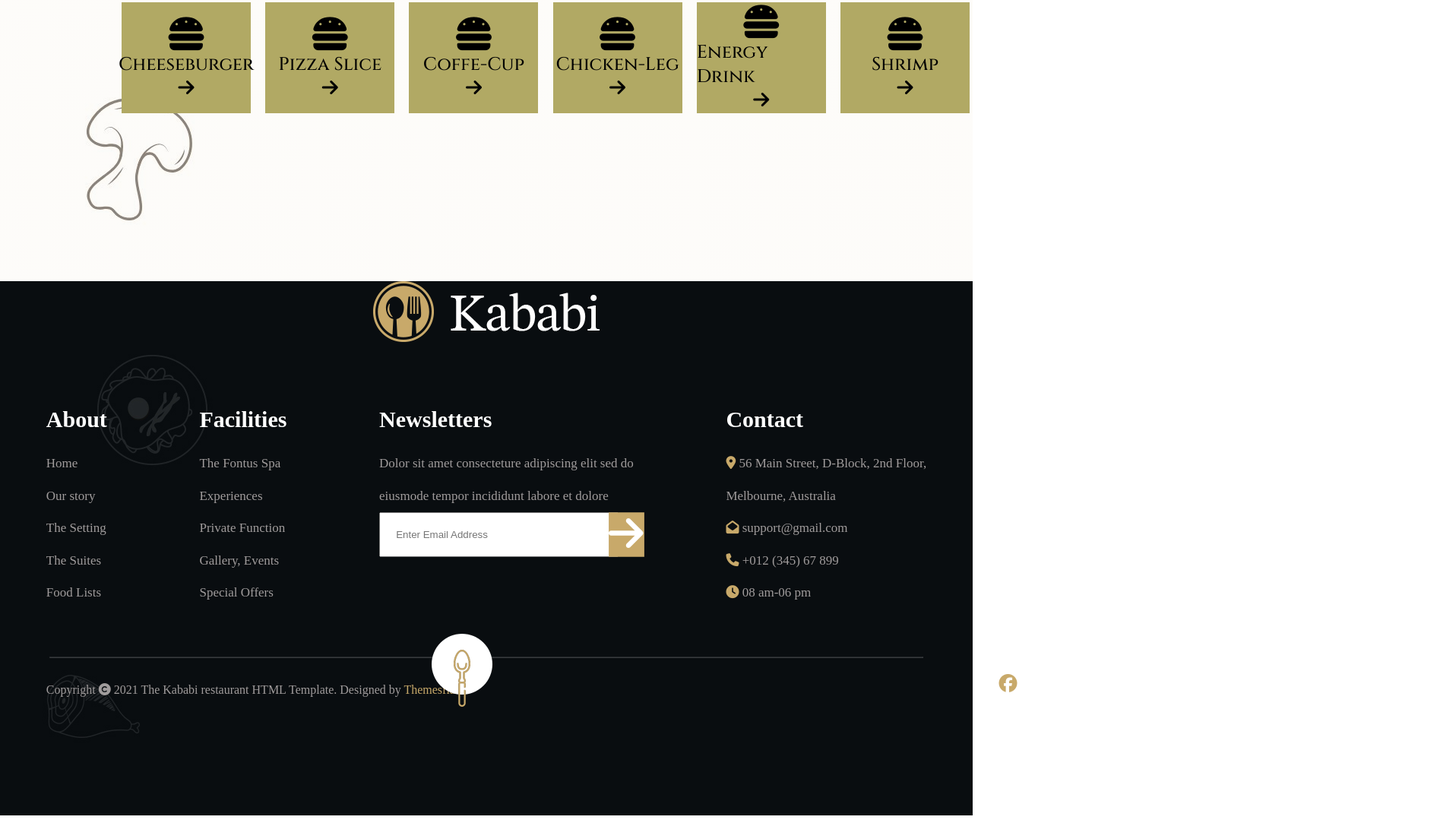
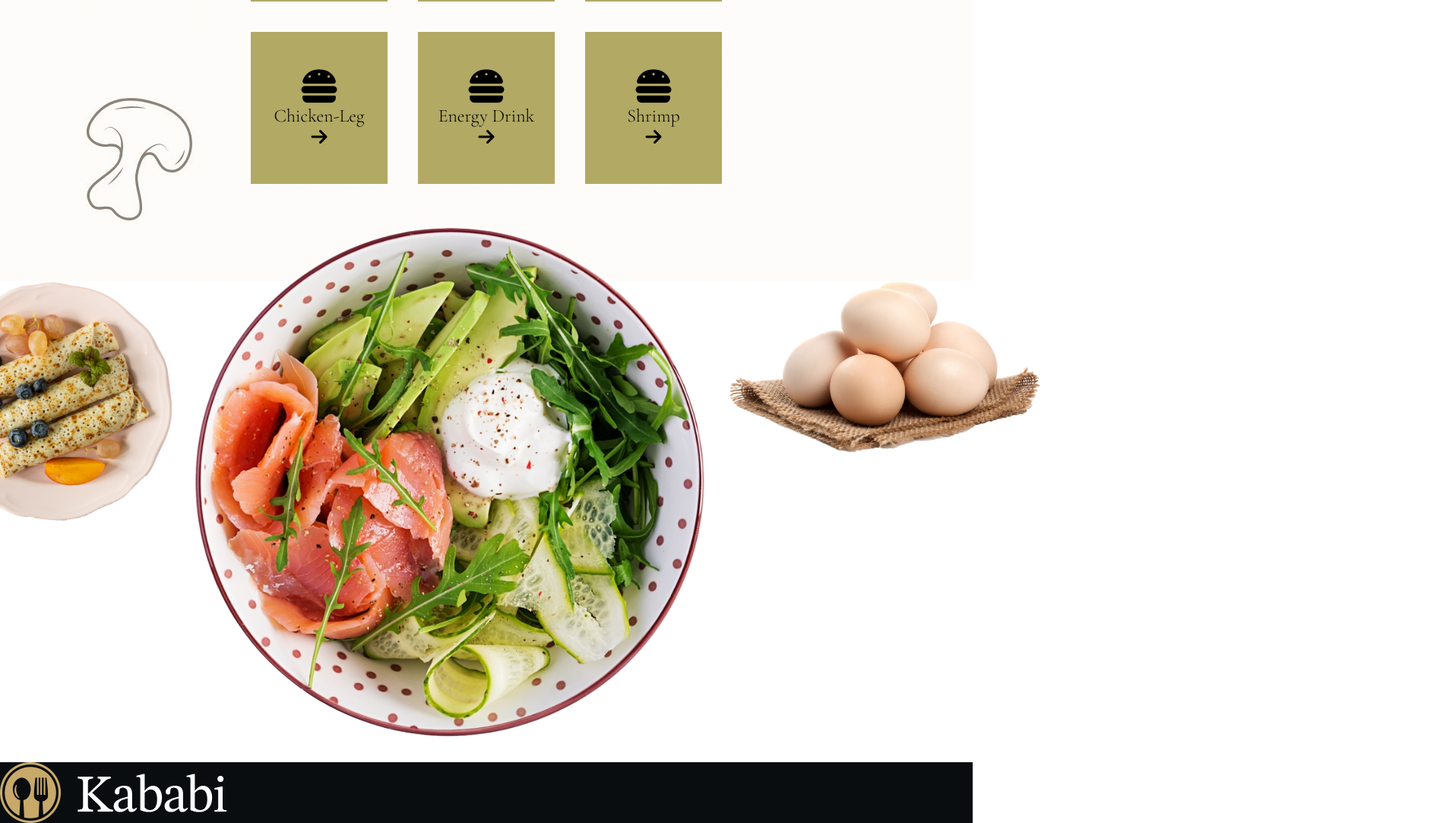
Before and after one commit to Nimarho/Kabibi-food, a website: page index.html in a window 1280 px wide. Shown: the part 1534-2617 px from the top of the page at 76% size, 1895 px wide, since content can reach past the window. Drawn offline with nearby package versions, Linux system fonts and the light colour scheme.

Commit message:
commit final andreas

```diff
--- a/index.html
+++ b/index.html
@@ -7,8 +7,7 @@
     <link rel="stylesheet" href="ressources/CSS/style.css">
     <link rel="preconnect" href="https://fonts.googleapis.com">
     <link rel="preconnect" href="https://fonts.gstatic.com" crossorigin>
-    <link href="https://fonts.googleapis.com/css2?family=Cinzel:wght@500&display=swap" rel="stylesheet">
-    <script src="https://kit.fontawesome.com/199f1f5946.js" crossorigin="anonymous"></script>
+    <link href="https://fonts.googleapis.com/css2?family=Cinzel:wght@500&family=Cormorant+Garamond:wght@300&display=swap" rel="stylesheet">     <script src="https://kit.fontawesome.com/199f1f5946.js" crossorigin="anonymous"></script>
     <title>Document</title>
 </head>
 <body>
@@ -94,7 +93,17 @@
 
     <!-- ================Section About us================ -->
     <section id="aboutUs">
-
+        <div class="aboutUs__haut">
+            <div class="aboutUs__haut-sub-pic">
+                <img src="ressources/images/gallery/imgfood1.png" alt="">
+            </div>
+            <div class="aboutUs__haut-main-pic">
+                <img src="ressources/images/gallery/imgfood2.jpg" alt="">
+            </div>
+            <div class="aboutUs__haut-sub-pic">
+                <img src="ressources/images/gallery/imgfood3.png" alt="">
+            </div>
+        </div>
     </section>
 
     <!-- ================Section Menu================ -->
--- a/ressources/CSS/main.scss
+++ b/ressources/CSS/main.scss
@@ -130,9 +130,7 @@ header{
                     font-size: 100px;
                 }
             }
-            .block__big-play-button{
 
-            }
         }
     }
 
@@ -193,7 +191,7 @@ header{
     flex-direction: column;
     align-items: center;
     justify-content: space-evenly;
-    font-family: 'Cinzel', serif;
+    font-family: 'Cormorant Garamond', serif;
     .category__filigrane{
         color: rgba(0, 0, 0, 0.03);
         text-transform: uppercase;
@@ -209,6 +207,8 @@ header{
         flex-direction: column;
         .category__title-main{
             font-size: 50px;
+            text-align: center;
+            text-transform: uppercase;
         }
         .category__title-sub{
             font-size: 2rem;
@@ -217,15 +217,16 @@ header{
     .category__choices{
         display: grid;
         grid: 1fr / 1fr 1fr 1fr 1fr 1fr 1fr ;
-        gap: 2%;
-        width: 75vw;
+        gap: 40px;
+        width: 1280px;
         .category__choices-card{
             display: flex;
             flex-direction: column;
             justify-content: center;
             align-items: center;
             background-color: #B1A964;
-            width: 170px;
+            width: 180px;
+            height: 200px;
             .category__choices-card-icon{
                 width: 10px;
                 font-size: 50px;
@@ -238,6 +239,50 @@ header{
             }
             .category__choices-card-arrow{
                 font-size: 1.5rem;
+            }
+        }
+    }
+    @media (min-width: 620px) and (max-width: 1280px){
+        .category__choices{
+            width: 620px;
+            grid: 1fr 1fr / 1fr 1fr 1fr;
+        }
+    }
+    @media (max-width: 620px) and (min-width:430px){
+        .category__title-main{
+            font-size: 40px;
+        }
+        .category__choices{
+            width: 430px;
+            grid: 1fr 1fr 1fr 1fr / 1fr 1fr;
+            margin: 40px 0;
+        }
+    }
+    @media (max-width: 430px){
+        .category__title-main{
+            font-size: 30px;
+        }
+        .category__choices{
+            width: 180px;
+            grid: 1fr 1fr 1fr 1fr 1fr 1fr / 1fr;
+            margin: 40px 0;
+        }
+    }
+
+}
+
+#aboutUs{
+    .aboutUs__haut{
+        display: flex;
+        width: 100vw;
+        justify-content: center;
+        .aboutUs__haut-main-pic{
+            margin-top: -100px;
+            z-index: 3;
+
+            img{
+                padding: 30px;
+                border-radius: 100%;
             }
         }
     }
```
Also changed, not shown: ressources/CSS/style.css.
